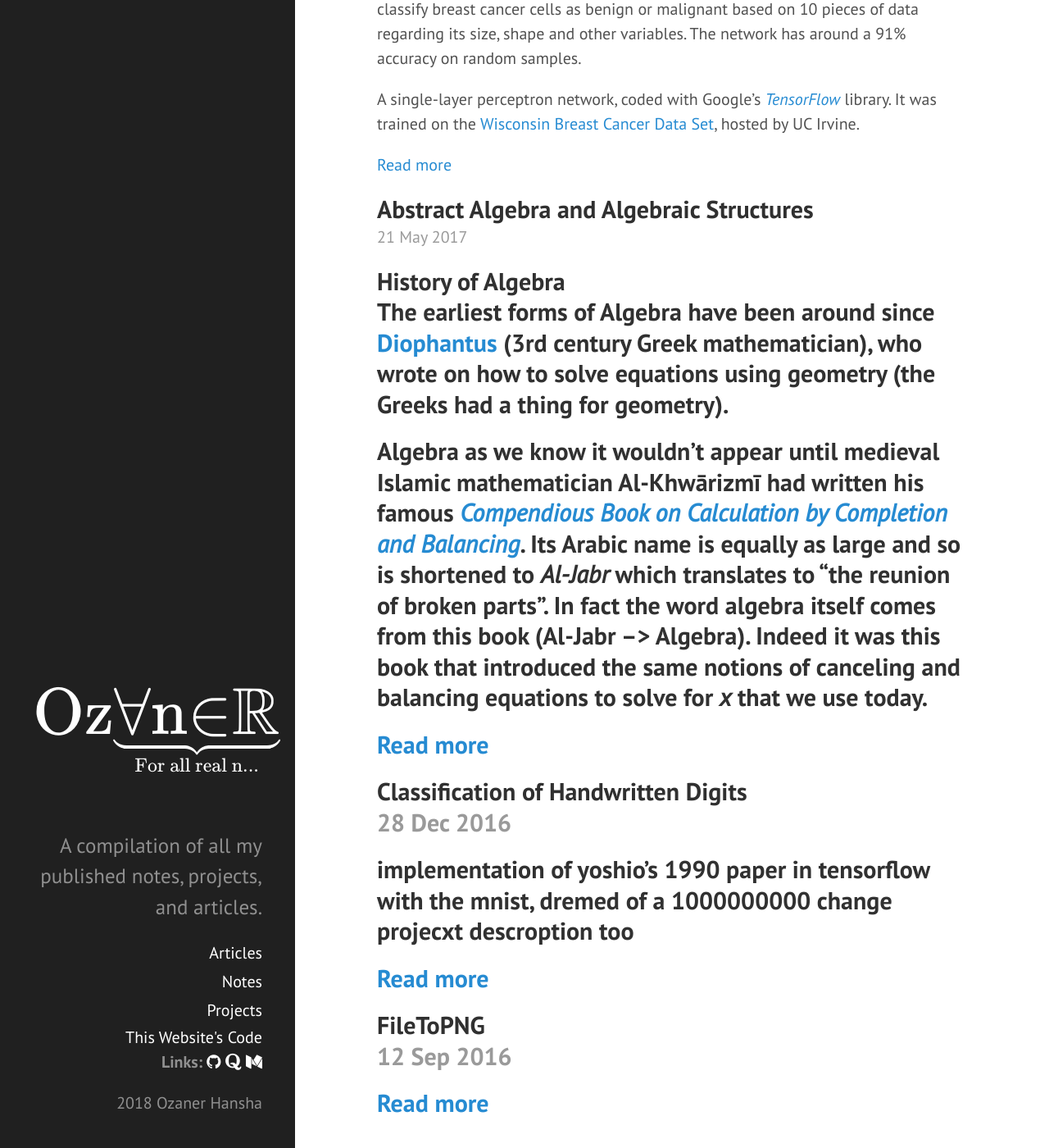
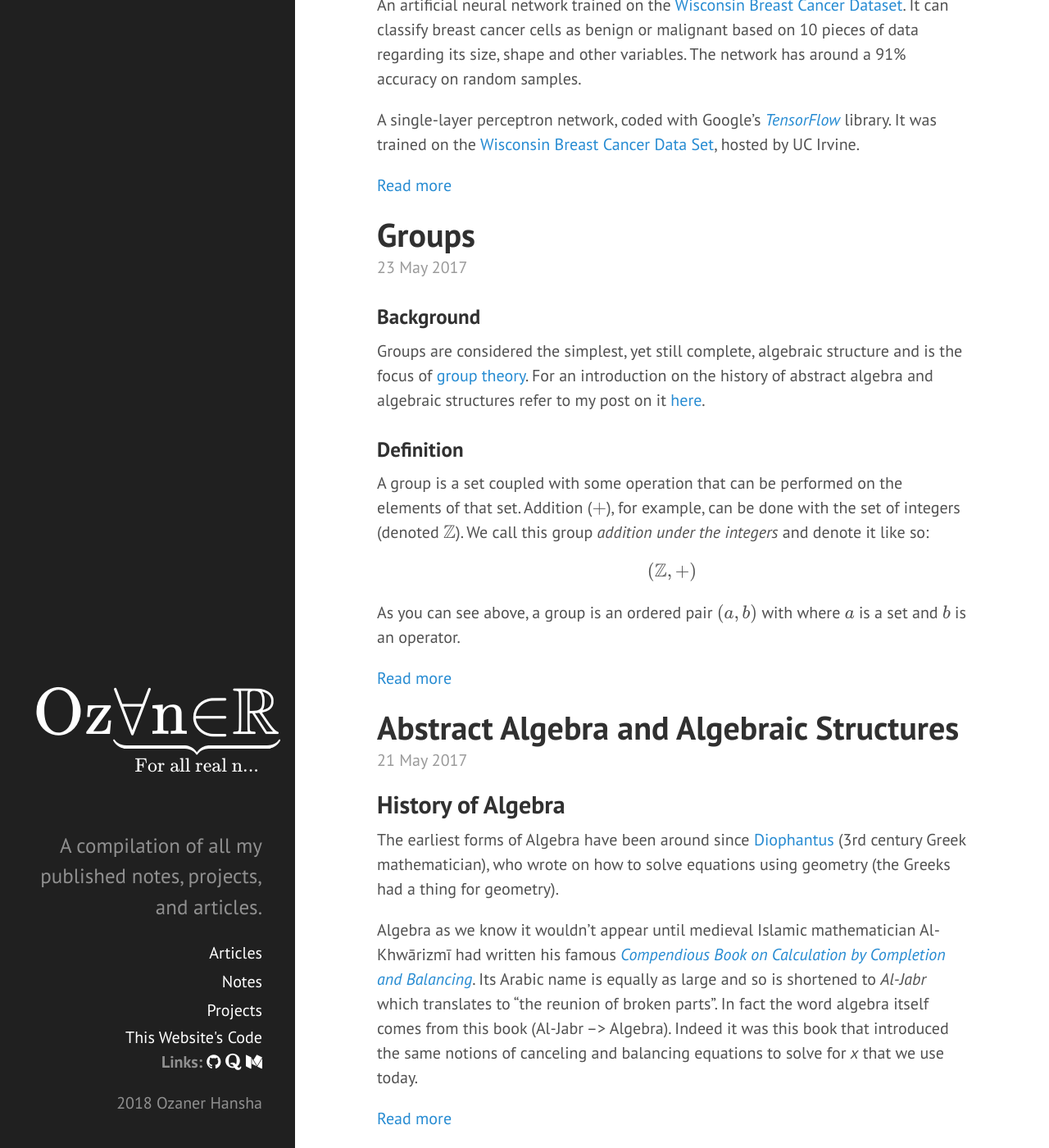
Before and after one commit to ozaner/ozanerhansha.github.io-OLD, a Jekyll site: the page built from index.html, in a window 1280 px wide and 1400 px high, scrolled down 662 px. Shown: the whole window at 82% size. Built offline with Jekyll 4.4.1, drawn with Linux system fonts in a browser that asks for light colours; formulas are drawn with MathJax 3; the list of posts is cut into pages by our own code.

Commit message:
Fix
test

```diff
--- a/_includes/head.html
+++ b/_includes/head.html
@@ -30,7 +30,11 @@
   <link rel="alternate" type="application/rss+xml" title="RSS" href="/atom.xml">
 
   <!-- Adds MathJax -->
-  <script type="text/javascript" src="https://cdn.mathjax.org/mathjax/latest/MathJax.js?config=TeX-AMS-MML_HTMLorMML">
+  <!-- <script type="text/javascript" src="https://cdn.mathjax.org/mathjax/latest/MathJax.js?config=TeX-AMS-MML_HTMLorMML">
+  </script> -->
+
+  <!-- Adds MathJax -->
+  <script type="text/javascript" src="https://cdn.mathjax.org/mathjax/latest/MathJax.js?config=TeX-MML-AM_CHTML">
   </script>
 
   <!-- Adds Awesome Icons-->
--- /dev/null
+++ b/_posts/2017-05-23-groups.md
@@ -0,0 +1,61 @@
+---
+layout: post
+title: Groups
+tags: math abstract-algebra
+---
+### Background
+Groups are considered the simplest, yet still complete, algebraic structure and is the focus of [group theory](https://en.wikipedia.org/wiki/Group_theory).
+For an introduction on the history of abstract algebra and algebraic structures refer to my post on it [here](/2017/05/21/abstract-algebra).
+
+### Definition
+A group is a set coupled with some operation that can be performed on the elements of that set. Addition ($$+$$), for example, can be done with the set of integers (denoted $$\mathbb{Z}$$). We call this group *addition under the integers* and denote it like so:
+
+$$(\mathbb{Z},+)$$
+
+As you can see above, a group is an ordered pair $$(a,b)$$ with where $$a$$ is a set and $$b$$ is an operator.
+
+<!--more-->
+
+#### The Group Axioms
+But not just any set and operation can form a group. They have to satisfy 4 conditions, or *axioms*, to qualify as a group:
+1. [Closure](#closure)
+2. [Associativity](#associativity)
+3. [Identity](#identity)
+4. [Inverse](#inverse)
+
+If we have a set $$S$$ and an operation $$\cdot$$ then the group would be $$(S,\cdot)$$.
+
+##### Closure
+The first axiom, closure, simply means that for any two element in $$S$$, say $$x$$ & $$y$$, then $$x \cdot y$$ must always be a member of $$S$$.
+
+In the integer addition example this means that the sum of any two integers must also be an integer. Pretty simple.
+
+*Formal definition for those who want it:* $$\forall x,y \in S (x \cdot y \in S)$$
+
+##### Associativity
+
+*Formal definition:* $$\forall x,y,z \in S ((x\cdot y)\cdot z = x\cdot (y\cdot z))$$
+
+### Rationale
+These 4 properties may seem arbitrary at first, but to see why they're so vital let's look at an example. We will, like before, use addition under the integers:
+
+$$\begin{align}
+  & \text{Solve for x}
+\\& x+5=7
+\\& (x+5)-5 = 7-5 &\text{[Add -5 to both sides]}&
+\\& (x+5)-5 = 2   &\text{[Closure]}&
+\\& x+(5-5) = 2   &\text{[Associativity]}&
+\\& x+0 = 2       &\text{[Inverse]}&
+\\& x = 2         &\text{[Identity]}&
+\end{align}$$
+
+We have some equation and want to solve for $$x$$. This is exactly what algebra, groups in particular, was made for.
+
+* First we add $$-5$$ to both sides, allowing us to cancel the other $$5$$ later on
+* Next we compute $$7-5$$, thanks to closure we know this is another integer
+* Then, thanks to associativity, we move the parenthesis around to encompass $$5$$ and $$-5$$
+* Since those two numbers are inverses, they add to the identity: $$0$$
+* Finally since we know anything plus the identity is itself, we're done
+
+### Extending the Group
+But what if we want equations with both multiplication and addition? Well we could just 'switch' the group we are using whenever we switch from addition to multiplication or vice versa. But this is sloppy. To create an algebraic structure that includes two operations, like addition and multiplication, we need to talk about rings. Luckily I wrote a post on it [here](/2017/05/24/rings).
--- a/index.html
+++ b/index.html
@@ -6,11 +6,12 @@
 <div class="posts">
   {% for post in paginator.posts %}
   <div class="post">
-    <h2 class="post-title">
+    <h1 class="post-title">
       <a href="{{ post.url }}">{{ post.title }}</a>
-    </h2>
+    </h1>
     <span class="post-date">{{ post.date | date_to_string }}</span>
-    {{ post.excerpt | remove: '<h2 id=>*' | remove: '</h2>' }}
+    {{ post.excerpt }}
+
     <!--Adds Read more-->
     <a href="{{ post.url }}">Read more</a>
     <p></p>
```
Also changed, not shown: _drafts/2017-05-23-groups.md (deleted, +0 -14 lines), _drafts/2018-01-09-properties-of-logic-operators.md (renamed from _drafts/2018-01-09-properties-of-logic-gates.md, +3 -3 lines), assets/medium/eulers-applications_medium.PNG, assets/medium/eulers-formula_medium.PNG, assets/medium/set-theory_medium.PNG.
